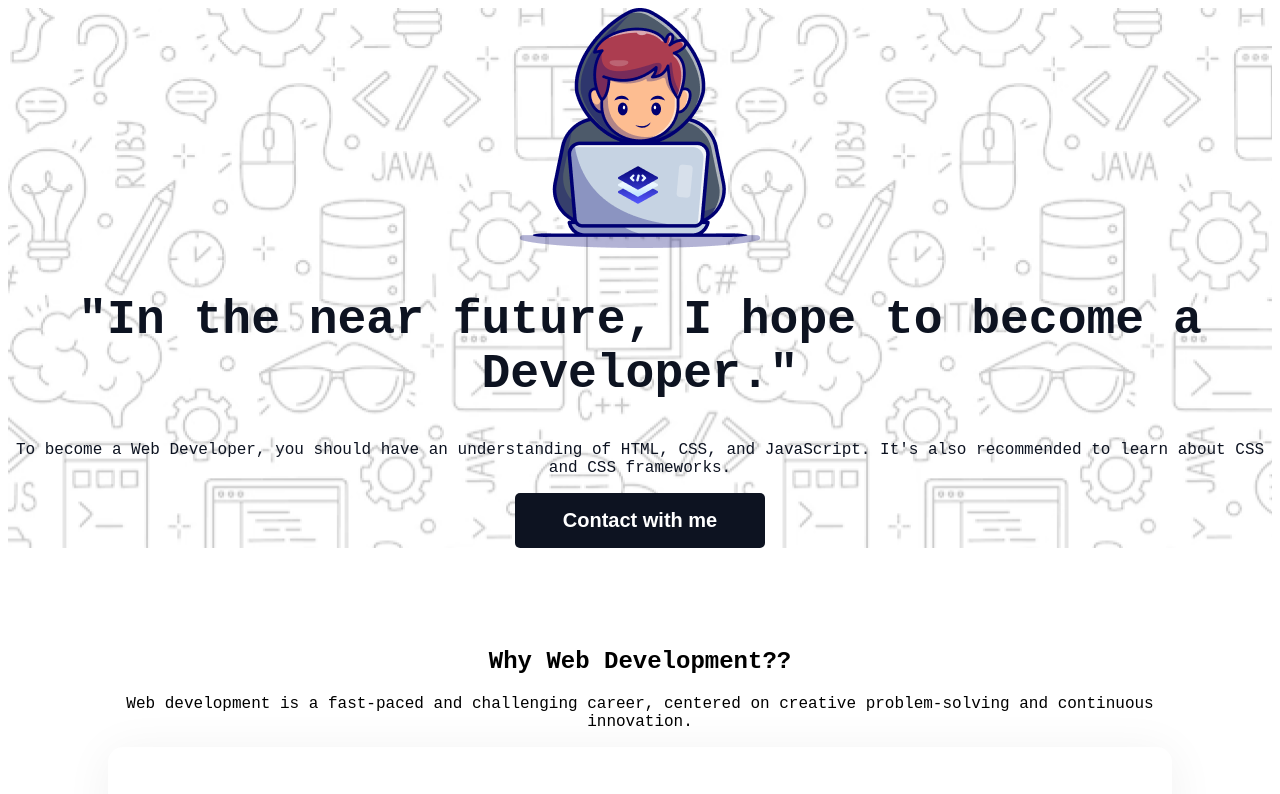
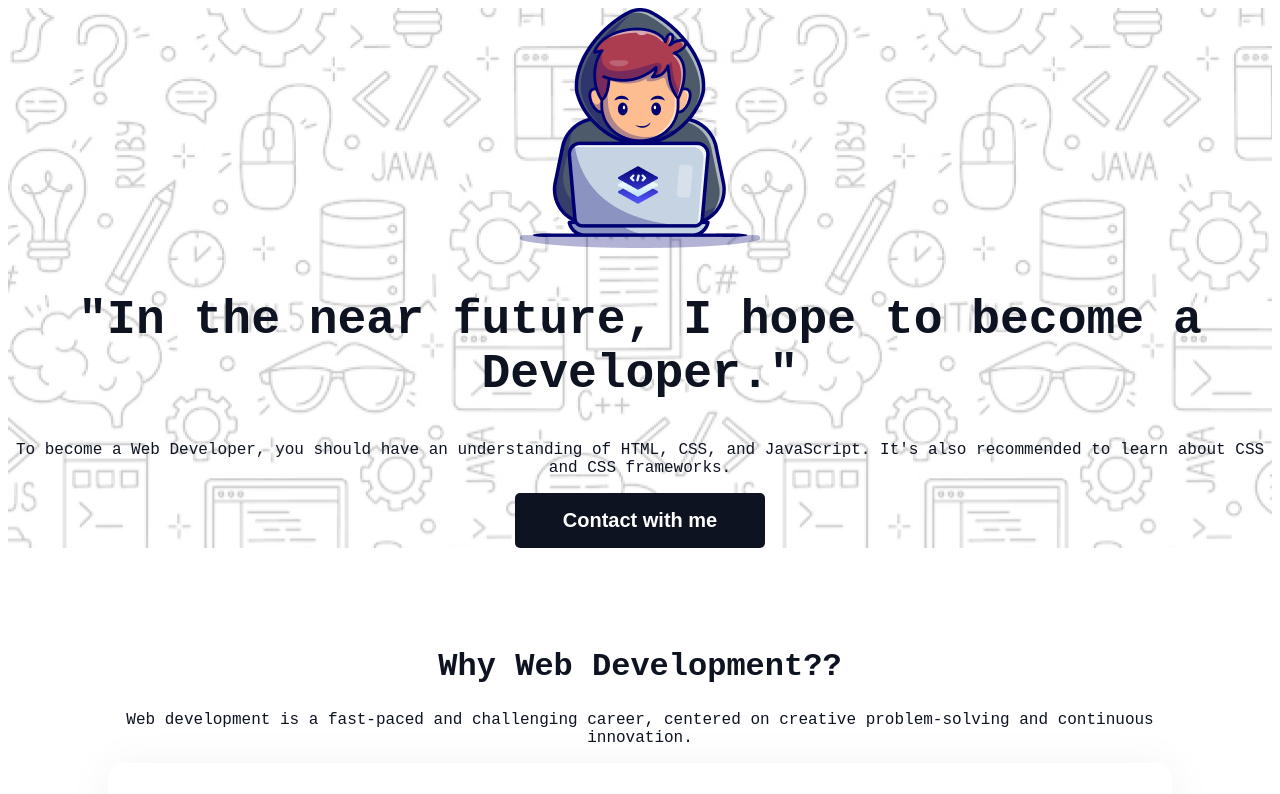
Before and after one commit to aaln0man/Portfolio, a plain HTML site: page index.html in a window 1280 px wide. Shown: the top 794 px of the page. Drawn offline with Linux system fonts and the light colour scheme; a web font is replaced by a local one.

Commit message:
text format

```diff
--- a/index.html
+++ b/index.html
@@ -20,8 +20,8 @@
     </section>
     <section class="why-dev">
         <div class="why-dev-content">
-            <h2>Why Web Development??</h2>
-            <p>Web development is a fast-paced and challenging career, centered on creative problem-solving and continuous innovation.</p>
+            <h2 class="why-dev-content-title">Why Web Development??</h2>
+            <p class="why-dev-content-description">Web development is a fast-paced and challenging career, centered on creative problem-solving and continuous innovation.</p>
         </div>
         <div class="learn">
             <div>
--- a/styles/styles.css
+++ b/styles/styles.css
@@ -39,6 +39,19 @@
 }
 .why-dev-content{
     text-align: center;
+    font-size: ;
+}
+
+.why-dev-content-title{
+    font-weight: bolder;
+    font-size: 32px;
+    color: #0D1321;
+}
+
+.why-dev-content-description{
+    font-weight: normal;
+    font-size: 16px;
+    color: #0D1321;
 }
 
 .learn{
@@ -50,7 +63,7 @@
 }
 
 .learn-title{
-    font-weight: bolder;
+    font-weight: normal;
     font-size: 24px;
     color: #0D1321;
 }
```
